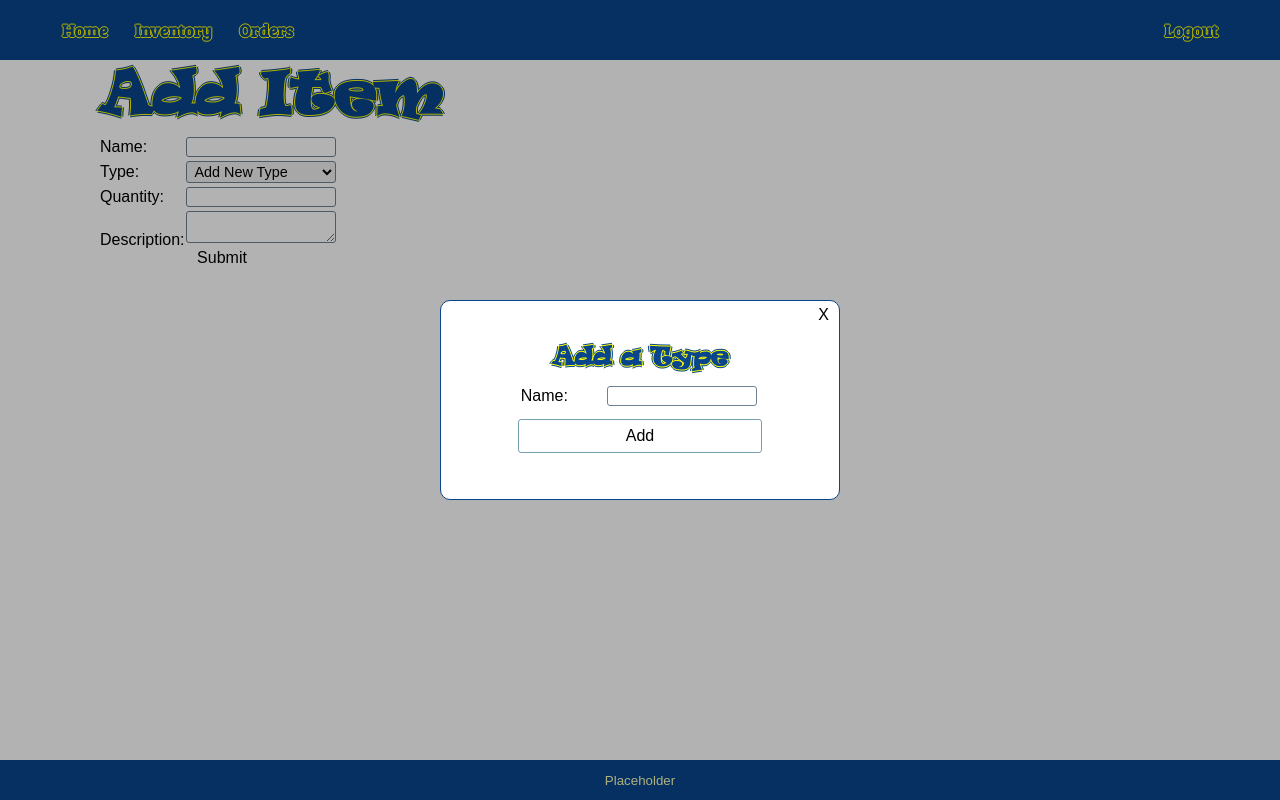
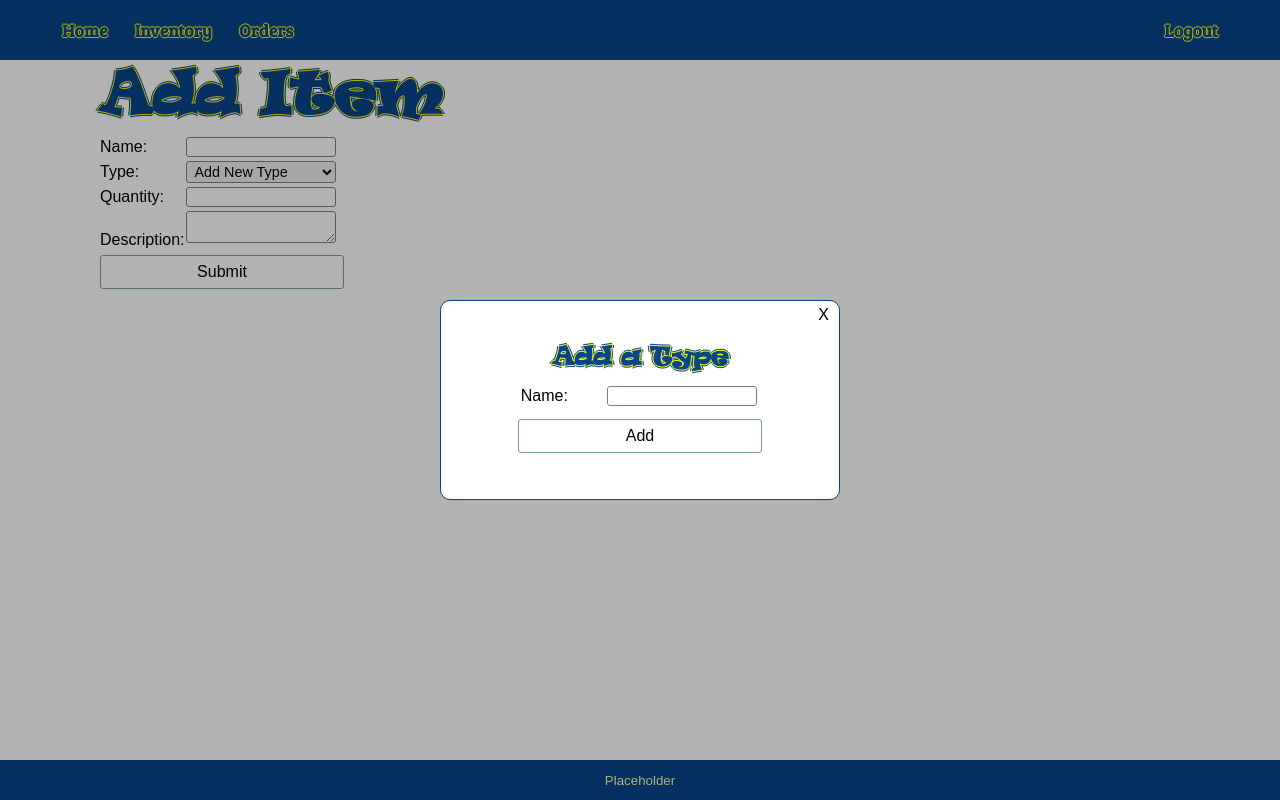
Before and after one commit to based-jace/sheris-shaved-ice, a Django app: template inv_manage/templates/inv_manage/add_item.html in a window 1280 px wide. Run offline with Django 3.2, Linux system fonts and the light colour scheme; the template is opened without the code that fills it, so the values that code supplies are empty; some web fonts are replaced.

Commit message:
added a class to a btn

```diff
--- a/inv_manage/templates/inv_manage/add_item.html
+++ b/inv_manage/templates/inv_manage/add_item.html
@@ -41,7 +41,7 @@
         </div>
     </div>
     <div class="form-left-controls">
-        <button class="submit-btn" type="submit">Submit</button>
+        <button class="submit-btn btn" type="submit">Submit</button>
     </div>
 </form>
 {% endblock %}
```
